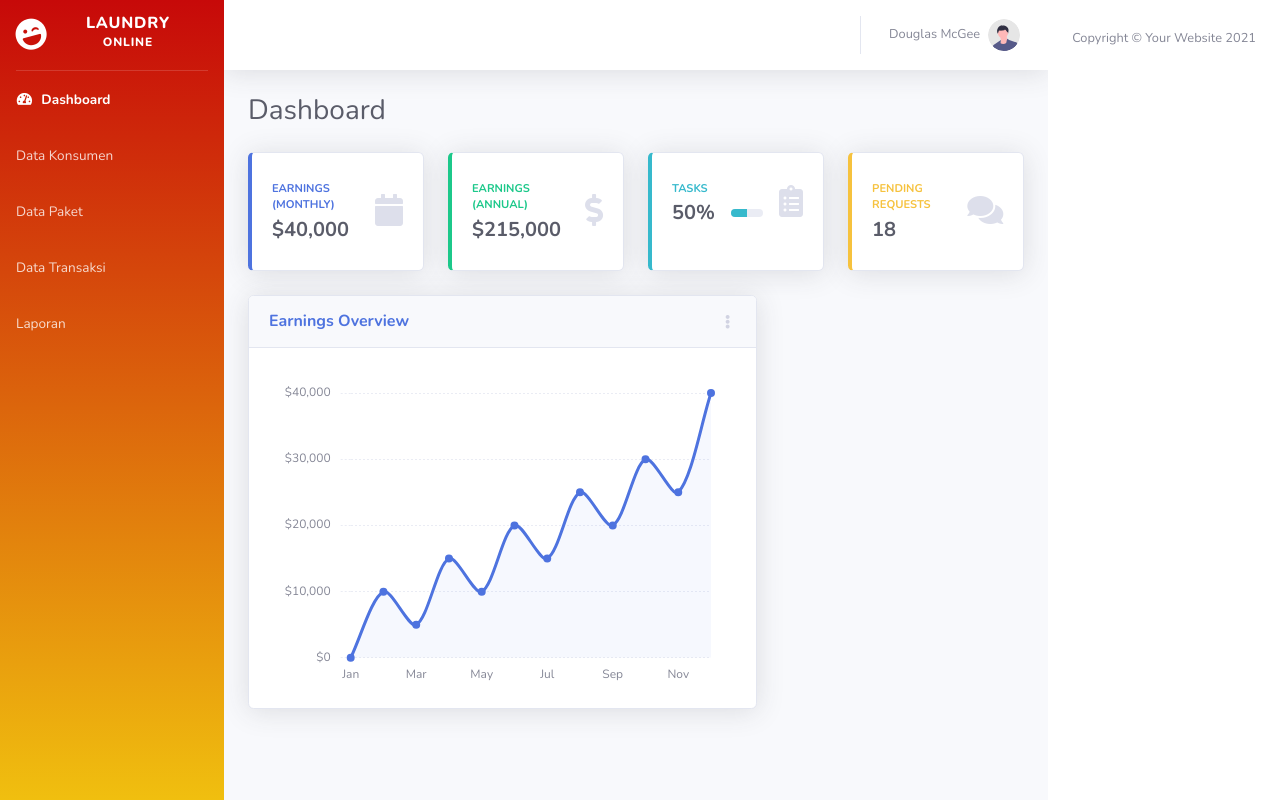
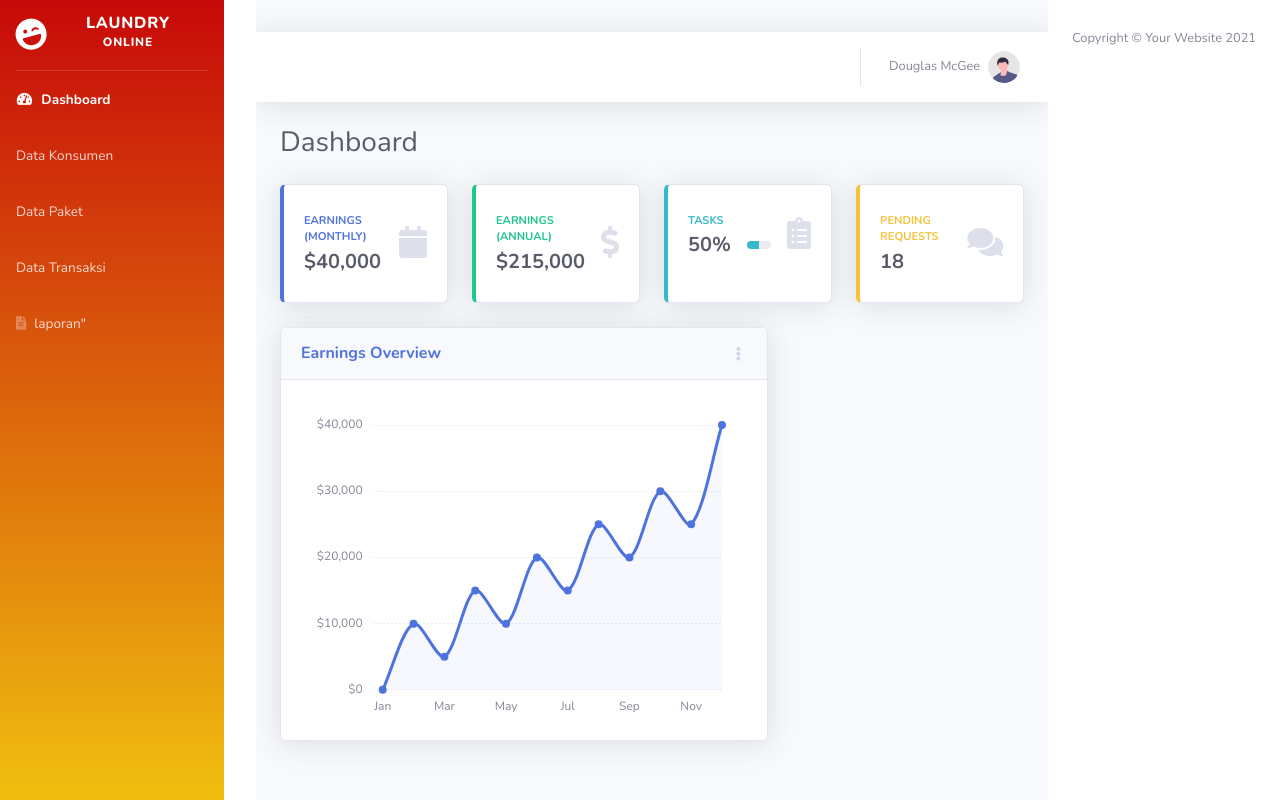
Before and after one commit to Wahyusubehan/apk-loundry, a CodeIgniter app: page /database/index.php/dashboard/index in a window 1280 px wide. Run offline with CodeIgniter, Linux system fonts and the light colour scheme.

Commit message:
update laporan

```diff
--- a/application/config/config.php
+++ b/application/config/config.php
@@ -24,6 +24,7 @@
 |
 */
 $config['base_url'] = 'http://localhost/apk-loundry/';
+
 
 /*
 |--------------------------------------------------------------------------
--- a/application/views/backend/menu.php
+++ b/application/views/backend/menu.php
@@ -50,8 +50,8 @@
             </li>
 
 			<li class="nav-item">
-                <a class="nav-link" href="charts.html">
-                    <span>Laporan</span></a>
+                <a class="nav-link" href="<?= base_url()?>laporan">
+                    <i class="fas fa-file-alt"></i> <span>laporan"</span>
             </li>
 
         </ul>
```
Also changed, not shown: 1 other file.
